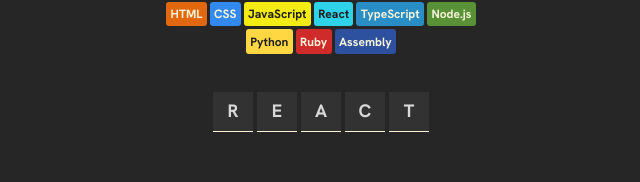
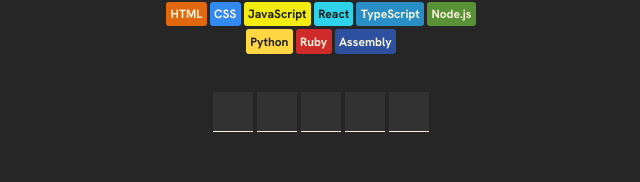
Before and after one commit to emazack/assembly-game, a React (Vite) app: page / in a window 1280 px wide. Shown: the part 221-403 px from the top of the page, without its empty margins (319-959 px from the left). Built offline with nearby package versions, Linux system fonts and the light colour scheme.

Commit message:
Update letter rendering to display only correctly guessed letters

```diff
--- a/src/App.jsx
+++ b/src/App.jsx
@@ -64,7 +64,7 @@ export default function AssemblyEndgame() {
 
     const letterElements = stringToArray(currentWord).map((letter, index) => {
         return (
-            <span className="letter" key={index}>{letter}</span>
+            <span className="letter" key={index}>{isLetterRight(letter) ? letter : ""}</span>
         )
     })
 
```
